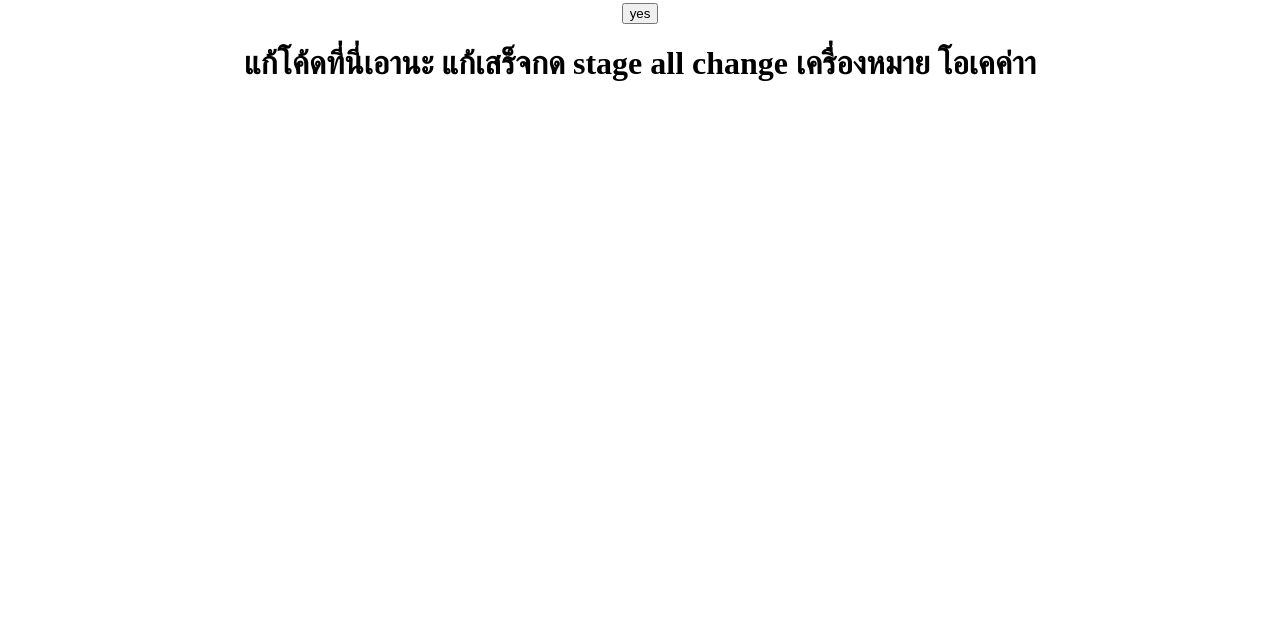
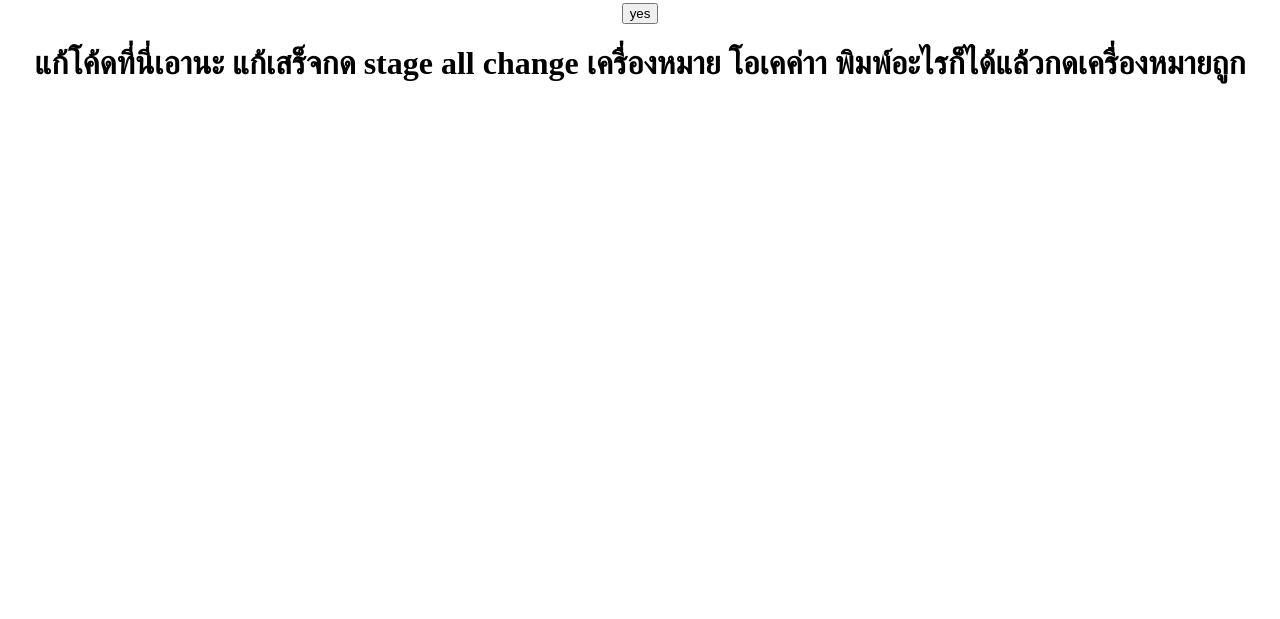
Before and after one commit to pamelawnsn/profile, a plain HTML site: page index.html in a window 1280 px wide. Shown: the part 181-800 px from the top of the page. Drawn offline with Linux system fonts and the light colour scheme.

Commit message:
โค้ดมีการเปลี่ยนแปลง ให้กดอีกรอบเพื่ออัพเดทหน้าเว็บ

```diff
--- a/index.html
+++ b/index.html
@@ -19,6 +19,7 @@
             <h1>
                 แก้โค้ดที่นี่เอานะ
                 แก้เสร็จกด stage all change เครื่องหมาย โอเคค่าา
+                พิมพ์อะไรก็ได้แล้วกดเครื่องหมายถูก
             </h1>
         </div>
         <script type="text/javascript">
```
